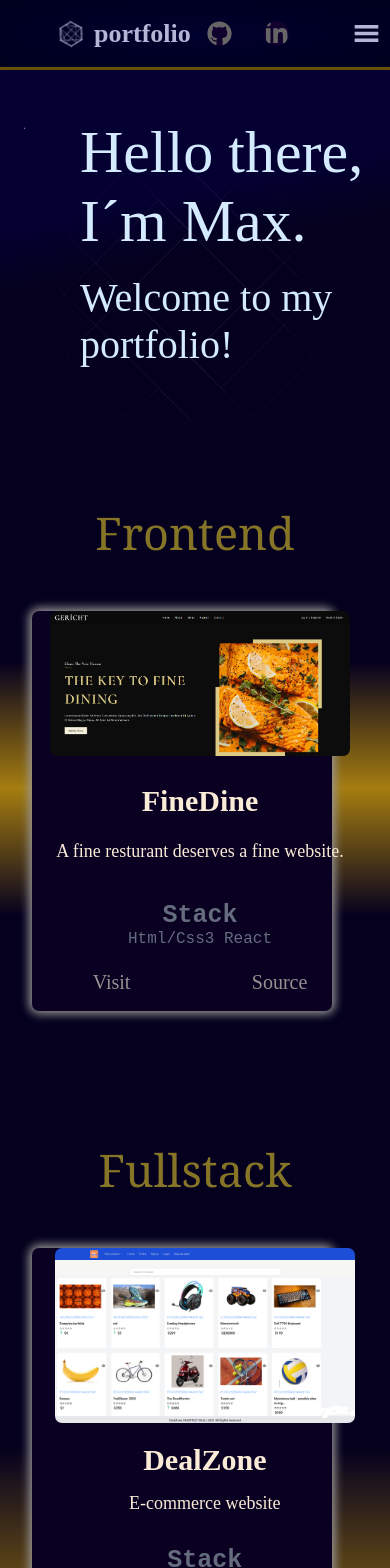
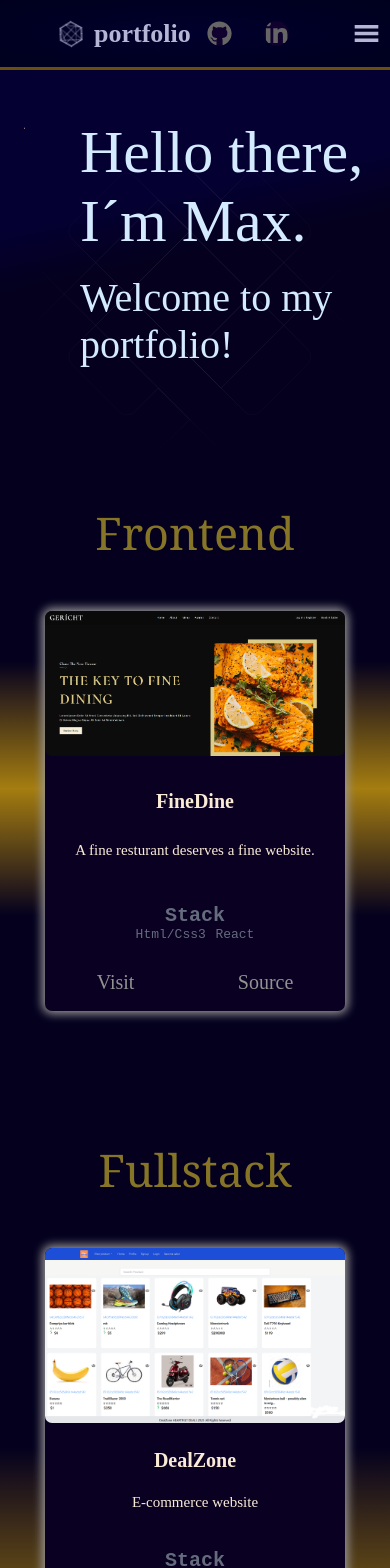
Before and after one commit to MaaX59/my_portfolio, a React (Create React App) app: page / in a window 390 px wide. Shown: the top 1568 px of the page. Built offline with nearby package versions, Linux system fonts and the light colour scheme.

Commit message:
mobil almost done

```diff
--- a/src/components/projectCard.css
+++ b/src/components/projectCard.css
@@ -135,6 +135,33 @@ text-shadow: 1px 0 10px red;
 
 
   }
+  .app__projectCard-constent_img{
+    width: 300px;
+
+  }
+  .app__projectCard-content_name h1 {
+
+    font-size: 20px;
+
+  }
+
+  .app__projectCard-content_description h5 {
+
+    width: fit-content;
+    margin: 0 3px;
+
+    font-size: 15px;
+
+  }
+
+  .app__projectCard-content_tech h1 {
+    font-size: 20px;
+
+  }
+  .app__projectCard-content_tags-tag{
+    font-size: 13px;
+  }
+
 
 
 }
--- a/src/containers/Frontend/frontend.css
+++ b/src/containers/Frontend/frontend.css
@@ -1,5 +1,7 @@
 .app__frontend{
     display: flex;
+
+    align-items: center;
     /* background: rgb(2, 1, 26); */
     /* background-image: linear-gradient(-25deg, rgb(0, 0, 0) 0%, rgb(0, 0, 51) 100%); */
     background-image: linear-gradient(0deg, rgba(4,0,30,1) 30%, rgb(165, 125, 16) 50%, rgba(4,0,30,1) 70%) ;
--- a/src/containers/Frontend/frontend.jsx
+++ b/src/containers/Frontend/frontend.jsx
@@ -13,7 +13,7 @@ const Frontend = ()=>{
 
         {data.map((project, index)=>
 
-        <ProjectCard project={project} pict={project.image}  key={index}/>)}
+        <ProjectCard project={project}   key={index}/>)}
       </div>
     </div>
   )
--- a/src/containers/Fullstack/fullstack.css
+++ b/src/containers/Fullstack/fullstack.css
@@ -1,5 +1,6 @@
 .app__fullstack{
     display: flex;
+    align-items: center;
     /* background: rgb(2, 1, 26); */
     /* background-image: linear-gradient(-25deg, rgb(0, 0, 20) 0%, rgb(0, 0, 30) 100%); */
     background-image: linear-gradient(0deg, rgba(4,0,30,1) 30%, rgb(165, 125, 16) 50%, rgba(4,0,30,1) 70%) ;
--- a/src/containers/Navbar/navbar.css
+++ b/src/containers/Navbar/navbar.css
@@ -160,6 +160,9 @@
   color:"#fff";
   font-size: 27px;
 }
+.app__navbar-smallscreen-menu:hover{
+  color: rgb(151, 156, 156);
+}
 .app__navbar-smallscreen-overlay {
   position: fixed;
   top: 0;
@@ -170,6 +173,7 @@
   transition: 0.5s ease;
   z-index: 5;
   flex-direction: column;
+
 
 
 }
@@ -184,6 +188,7 @@
 
 .app__navbar-smallscreen-links{
 list-style: none;
+justify-content: space-around;
 
 }
 .app__navbar-smallscreen-links a{
```
